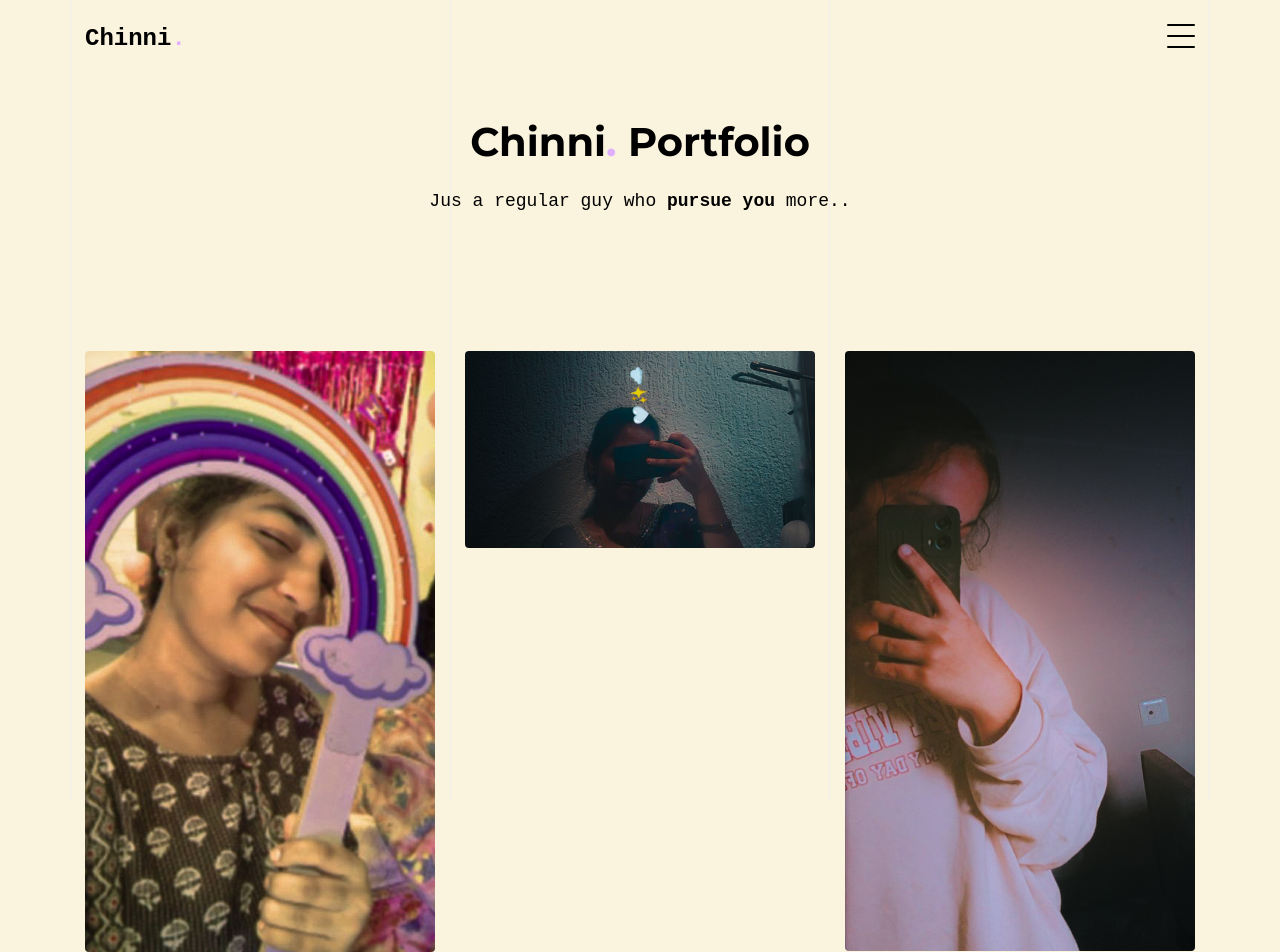
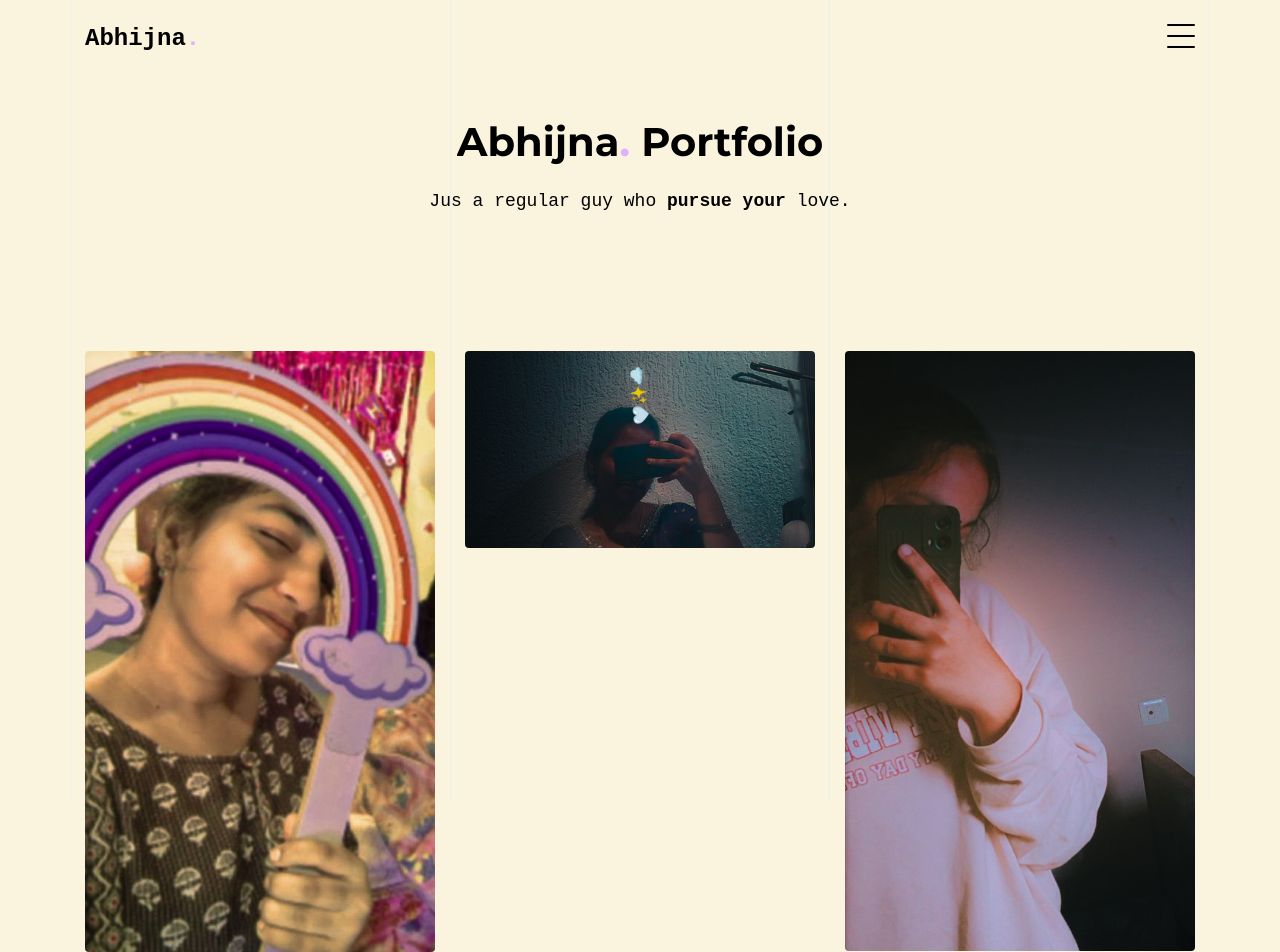
Before and after one commit to stupidkido/web, a plain HTML site: page homepage.html in a window 1280 px wide. Shown: the top 952 px of the page. Drawn offline with Linux system fonts and the light colour scheme; a web font is replaced by a local one.

Commit message:
Add files via upload

```diff
--- a/homepage.html
+++ b/homepage.html
@@ -23,7 +23,7 @@
   <link rel="stylesheet" href="css/aos.css">
   <link rel="stylesheet" href="css/style.css">
 
-  <title>chinni</title>
+  <title>Abhijna</title>
 </head>
 
 <body data-spy="scroll" data-target=".site-navbar-target" data-offset="100">
@@ -46,7 +46,7 @@
   <nav class="site-nav dark mb-5 site-navbar-target">
     <div class="container">
       <div class="site-navigation">
-        <a href="index.html" class="logo m-0">Chinni<span class="text-primary">.</span></a>
+        <a href="index.html" class="logo m-0">Abhijna<span class="text-primary">.</span></a>
 
         <ul class="js-clone-nav d-none d-lg-inline-none site-menu float-right site-nav-wrap">
           <li><a href="#home-section" class="nav-link active">Home</a></li>
@@ -68,9 +68,9 @@
     <div class="container">
       <div class="row justify-content-center text-center">
         <div class="col-md-7">
-          <h1 class="heading gsap-reveal-hero mb-3"><strong>Chinni<span class="text-primary">.</span> Portfolio</strong></h1>
+          <h1 class="heading gsap-reveal-hero mb-3"><strong>Abhijna<span class="text-primary">.</span> Portfolio</strong></h1>
           <h2 class="subheading gsap-reveal-hero mb-4">
-            Jus a regular guy who  <strong>pursue you</strong>  more..
+            Jus a regular guy who  <strong>pursue your</strong>  love.
           </h2>
         </div>
       </div>
@@ -110,7 +110,7 @@
               <div class="overlay">
                 <span class="wrap-icon icon-link2"></span>
                 <div class="portfolio-item-content">
-                  <h3>mystery</h3>
+                  <h3>childish heart</h3>
                   <p></p>
                 </div>
               </div>
@@ -123,7 +123,7 @@
                 <span class="wrap-icon icon-link2"></span>
                 <div class="portfolio-item-content">
                   <h3>thugness</h3>
-                  <p>w</p>
+                  <p></p>
                 </div>
               </div>
               <img src="images/img_12.jpg" class="lazyload  img-fluid" alt="Images" />
@@ -295,7 +295,7 @@
 
         <div class="row mt-5">
           <div class="col-12 text-center">
-            <p class="mb-0">Copyright &copy;<script>document.write(new Date().getFullYear());</script>. All Rights Reserved. &mdash; Designed with love by Moron..
+            <p class="mb-0">Copyright &copy;<script>document.write(new Date().getFullYear());</script>. All Your Rights Reserved. &mdash; Designed with love by ur stupid..
             </p>
           </div>
         </div>
--- a/script.js
+++ b/script.js
@@ -39,11 +39,12 @@ function validatePassword() {
 	}
 }
 
+
 if(window.history && window.history.pushState) {
 	window.history.pushState(null, null, window.location.href);
 	window.onpopstate = function () {
-	window.history.pushState(null, null, window.location.href);
-};
+		window.history.pushState(null, null, window.location.href);
+        };
 }
 
 window.onload = function(){
```
